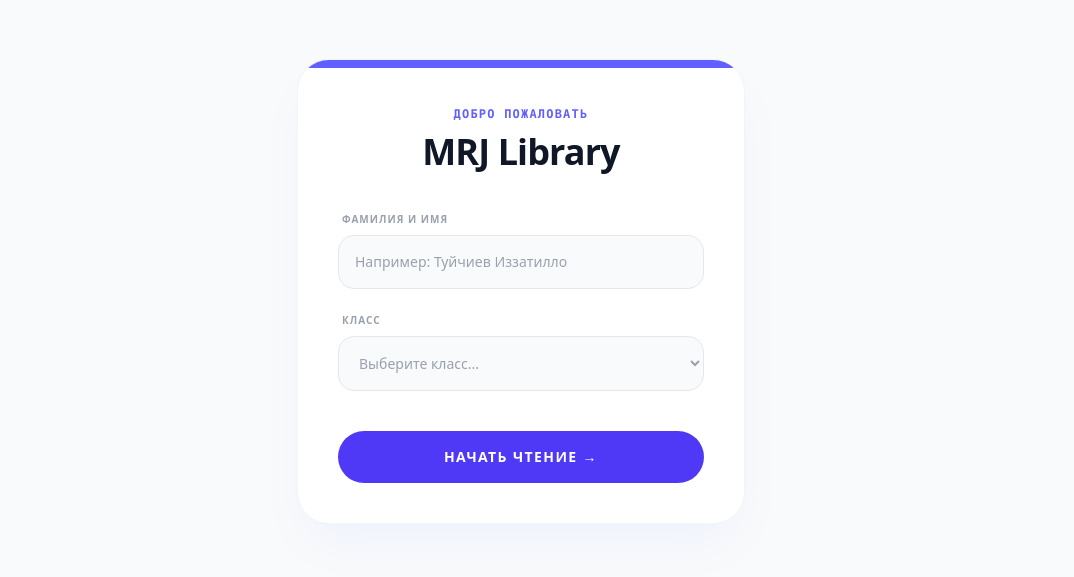
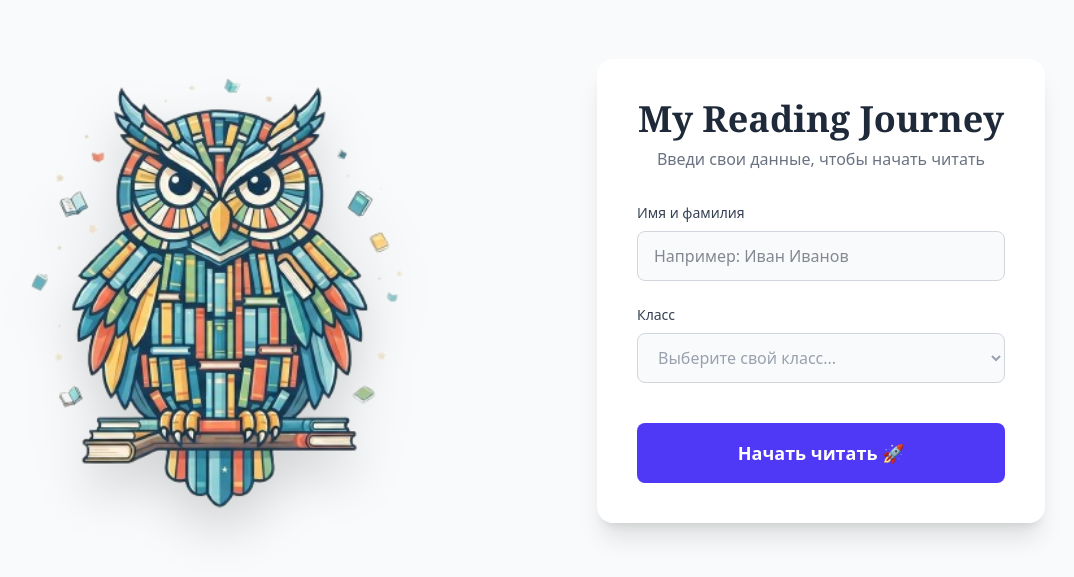
Before and after one commit to DevFlow-automation/Library, a Next.js app: page / in a window 1280 px wide. Shown: the part 109-686 px from the top of the page, without its empty margins (119-1193 px from the left). Built offline with nearby package versions, Linux system fonts and the light colour scheme; no server answers.

Commit message:
Refactor login form to use fullName state
Updated the login form to use 'fullName' instead of 'name'. Added useEffect to redirect authenticated users.

```diff
--- a/src/app/page.tsx
+++ b/src/app/page.tsx
@@ -1,19 +1,27 @@
 "use client";
 
-import { useState } from "react";
+import { useState, useEffect } from "react";
 import { useRouter } from "next/navigation";
 import { supabase } from "@/lib/supabase";
 
 export default function LoginPage() {
-  const [name, setName] = useState("");
+  const [fullName, setFullName] = useState("");
   const [className, setClassName] = useState("");
   const [loading, setLoading] = useState(false);
   const router = useRouter();
 
+  // Сохраняем твою логику: если ученик уже авторизован, сразу кидаем в книги
+  useEffect(() => {
+    const studentId = localStorage.getItem("student_id");
+    if (studentId) {
+      router.push("/books");
+    }
+  }, [router]);
+
   const handleLogin = async (e: React.FormEvent) => {
     e.preventDefault();
 
-    if (!name.trim() || !className) {
+    if (!fullName.trim() || !className) {
       alert("Пожалуйста, введите имя и выберите класс");
       return;
     }
@@ -21,17 +29,19 @@ export default function LoginPage() {
     setLoading(true);
 
     try {
+      // 1. Проверяем, есть ли уже такой ученик в базе
       let { data: profile, error: searchError } = await supabase
         .from("profiles")
         .select("id, full_name, class_name")
-        .eq("full_name", name.trim())
+        .eq("full_name", fullName.trim())
         .eq("class_name", className)
         .single();
 
+      // 2. Если нет, создаем новый профиль
       if (!profile) {
         const { data: newProfile, error: insertError } = await supabase
           .from("profiles")
-          .insert([{ full_name: name.trim(), class_name: className }])
+          .insert([{ full_name: fullName.trim(), class_name: className }])
           .select()
           .single();
 
@@ -39,6 +49,7 @@ export default function LoginPage() {
         profile = newProfile;
       }
 
+      // 3. Сохраняем данные в браузер и пускаем в библиотеку
       if (profile) {
         localStorage.setItem("student_id", profile.id);
         localStorage.setItem("student_name", profile.full_name);
@@ -53,45 +64,55 @@ export default function LoginPage() {
   };
 
   return (
-    <main className="min-h-screen bg-gray-50 flex items-center justify-center p-6 selection:bg-indigo-100">
-      <div className="max-w-md w-full bg-white p-8 sm:p-10 rounded-[2rem] shadow-2xl shadow-indigo-100/50 border border-gray-100 relative overflow-hidden">
+    <div className="min-h-screen bg-gray-50 flex items-center justify-center p-4 sm:p-8">
+      <div className="max-w-6xl w-full grid grid-cols-1 lg:grid-cols-2 gap-12 items-center">
 
-        <div className="absolute top-0 left-0 w-full h-2 bg-indigo-500"></div>
-
-        <div className="text-center mb-10">
-          <span className="text-indigo-500 tracking-widest text-xs font-mono font-bold uppercase">Добро пожаловать</span>
-          <h1 className="mt-2 text-3xl sm:text-4xl font-bold text-gray-900 tracking-tight">MRJ Library</h1>
+        {/* Левая часть - Картинка */}
+        <div className="flex justify-center order-2 lg:order-1">
+          <img
+            src="/book.png"
+            alt="My Reading Journey"
+            className="w-full max-w-md object-contain drop-shadow-2xl"
+          />
         </div>
 
-        <form onSubmit={handleLogin} className="flex flex-col gap-6">
+        {/* Правая часть - Форма (Твой оригинальный дизайн) */}
+        <div className="bg-white shadow-xl rounded-2xl p-8 sm:p-10 order-1 lg:order-2 w-full max-w-md mx-auto">
+          <h1 className="text-4xl font-bold text-center text-gray-800 font-serif mb-2">
+            My Reading Journey
+          </h1>
+          <p className="text-center text-gray-500 mb-8">
+            Введи свои данные, чтобы начать читать
+          </p>
 
+          <form onSubmit={handleLogin} className="space-y-6">
             <div>
-            <label className="block text-[10px] font-bold text-gray-400 uppercase tracking-widest mb-2 ml-1">
-              Фамилия и Имя
+              <label className="block text-sm font-medium text-gray-700 mb-2">
+                Имя и фамилия
               </label>
               <input
+                placeholder="Например: Иван Иванов"
                 type="text"
-              placeholder="Например: Туйчиев Иззатилло"
-              value={name}
-              onChange={(e) => setName(e.target.value)}
-              className="w-full border border-gray-200 bg-gray-50 rounded-2xl p-4 text-sm focus:ring-2 focus:ring-indigo-500 focus:outline-none transition-all placeholder:text-gray-400 font-medium text-gray-900"
+                value={fullName}
+                onChange={(e) => setFullName(e.target.value)}
                 required
+                className="w-full px-4 py-3 rounded-lg border border-gray-300 focus:ring-2 focus:ring-indigo-500 focus:border-indigo-500 outline-none transition text-gray-900 bg-gray-50"
               />
             </div>
 
             <div>
-            <label className="block text-[10px] font-bold text-gray-400 uppercase tracking-widest mb-2 ml-1">
+              <label className="block text-sm font-medium text-gray-700 mb-2">
                 Класс
               </label>
               <select
                 value={className}
                 onChange={(e) => setClassName(e.target.value)}
-              className={`w-full border border-gray-200 bg-gray-50 rounded-2xl p-4 text-sm focus:ring-2 focus:ring-indigo-500 focus:outline-none transition-all cursor-pointer font-medium ${className ? 'text-gray-900' : 'text-gray-400'}`}
                 required
+                className={`w-full px-4 py-3 rounded-lg border border-gray-300 focus:ring-2 focus:ring-indigo-500 focus:border-indigo-500 outline-none transition bg-gray-50 ${className ? 'text-gray-900' : 'text-gray-400'}`}
               >
-              <option value="" disabled>Выберите класс...</option>
+                <option value="" disabled>Выберите свой класс...</option>
 
-              <optgroup label="Junior Classes (Младшие)" className="font-bold text-gray-900">
+                <optgroup label="Junior Classes (Младшие)">
                   <option value="1 A">1 A</option>
                   <option value="1 B">1 B</option>
                   <option value="1 C">1 C</option>
@@ -112,7 +133,7 @@ export default function LoginPage() {
                   <option value="4 C">4 C</option>
                 </optgroup>
 
-              <optgroup label="Senior Classes (Старшие)" className="font-bold text-gray-900">
+                <optgroup label="Senior Classes (Старшие)">
                   <option value="5 A">5 A</option>
                   <option value="5 B">5 B</option>
                   <option value="5 C">5 C</option>
@@ -137,16 +158,14 @@ export default function LoginPage() {
             <button
               type="submit"
               disabled={loading}
-            className={`mt-4 w-full py-4 rounded-full text-sm font-bold uppercase tracking-widest transition-all duration-300 flex items-center justify-center gap-2 ${
-              loading
-                ? 'bg-gray-300 text-gray-500 cursor-not-allowed'
-                : 'bg-indigo-600 text-white hover:bg-indigo-700 hover:shadow-lg hover:shadow-indigo-200 active:scale-[0.98]'
-            }`}
+              className="w-full py-4 mt-4 text-lg font-bold text-white bg-indigo-600 rounded-lg hover:bg-indigo-700 transition-colors disabled:bg-indigo-400"
             >
-            {loading ? 'Вход...' : 'Начать чтение →'}
+              {loading ? "Загрузка..." : "Начать читать 🚀"}
             </button>
           </form>
         </div>
-    </main>
+
+      </div>
+    </div>
   );
 }
```
Lines whose indentation alone changed are shown as unchanged.
